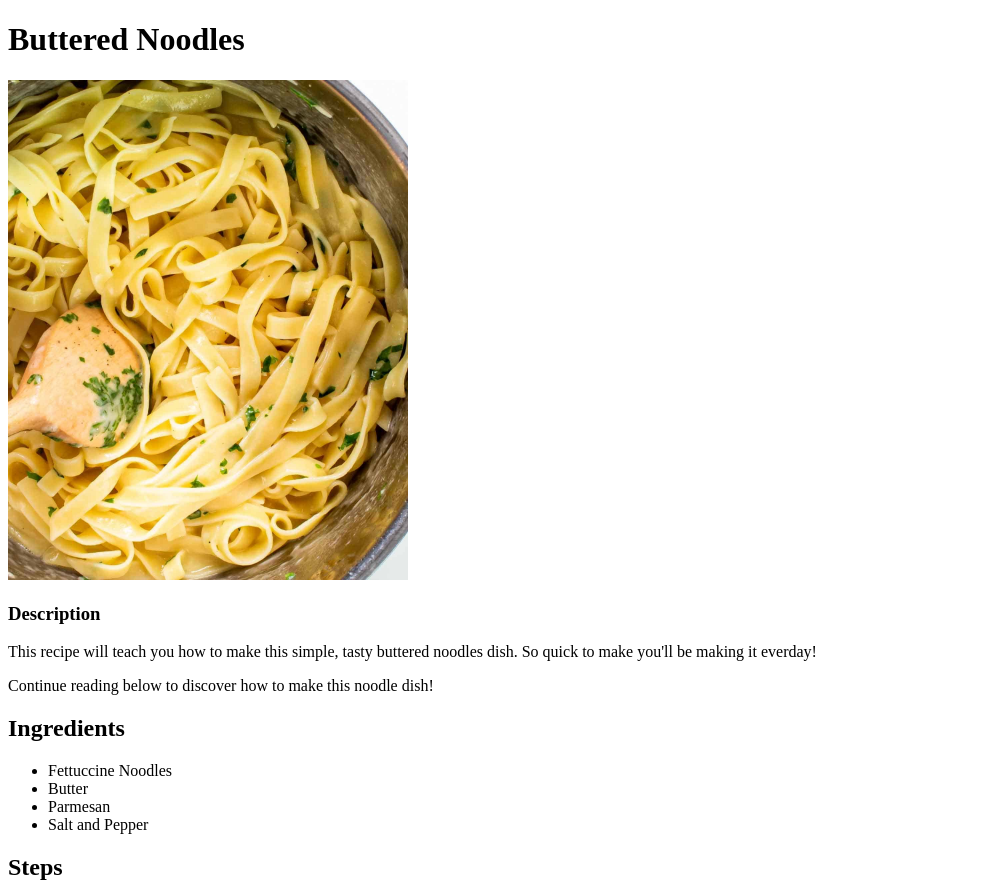
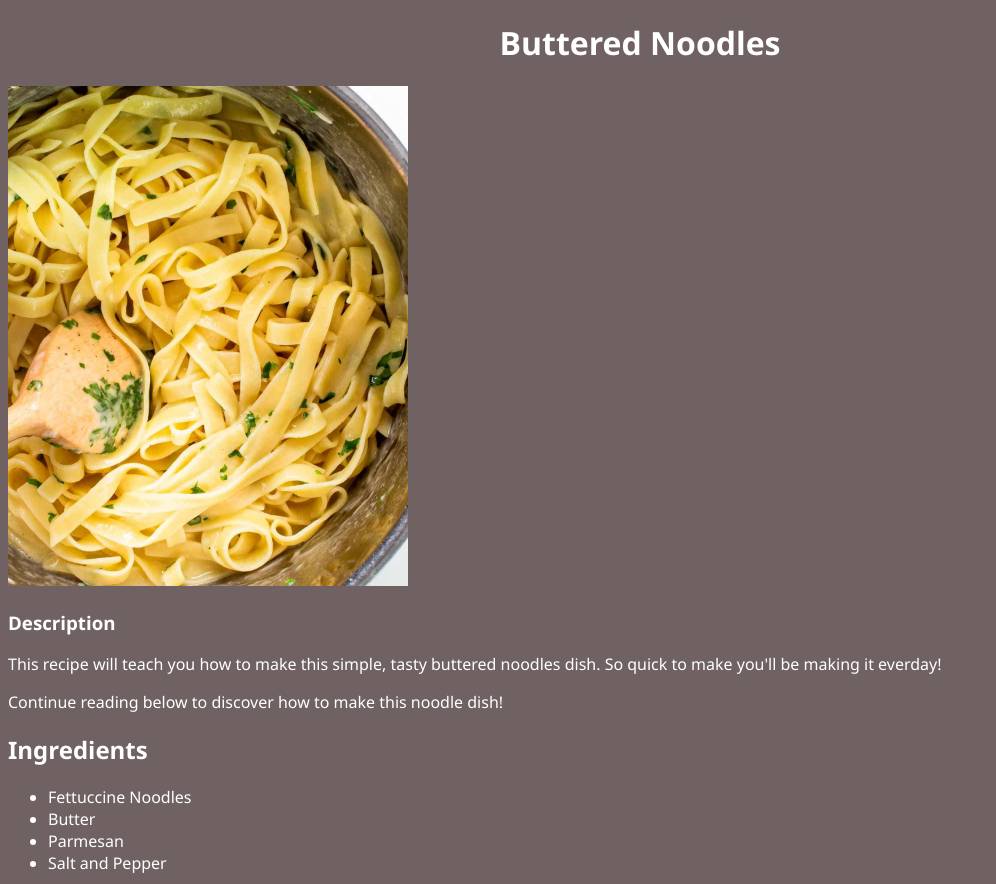
Before and after one commit to kennydn99/odin-recipes, a plain HTML site: page recipes/butter-noodle.html in a window 1280 px wide. Shown: the top 884 px of the page, without its empty margins (0-996 px from the left). Drawn offline with Linux system fonts and the light colour scheme.

Commit message:
Add CSS styling to pages
Practice some css skills to style the page. Linked pages to styles.css

```diff
--- a/recipes/butter-noodle.html
+++ b/recipes/butter-noodle.html
@@ -4,6 +4,7 @@
     <meta charset="UTF-8">
     <meta name="viewport" content="width=device-width, initial-scale=1.0">
     <title>Buttered Noodles Recipe</title>
+    <link rel="stylesheet" href="../styles.css">
 </head>
 <body>
     <h1>Buttered Noodles</h1>
--- /dev/null
+++ b/styles.css
@@ -0,0 +1,9 @@
+body {
+    font-family: 'Segoe UI', Tahoma, Geneva, Verdana, sans-serif;
+    background-color: rgb(112, 98, 98);
+    color: white;
+}
+
+h1{
+    text-align: center;
+}
```
Also changed, not shown: index.html (+1 -0 lines), recipes/chicken-tandoori.html (+1 -0 lines), recipes/mac-cheese.html (+1 -0 lines).
